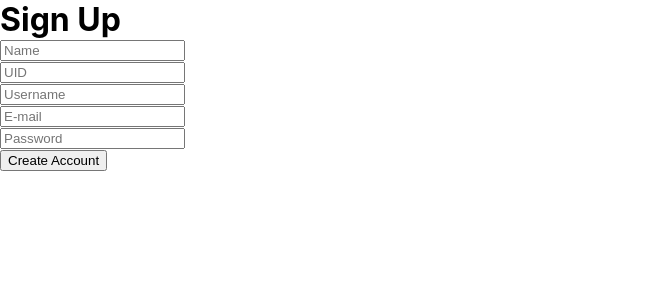
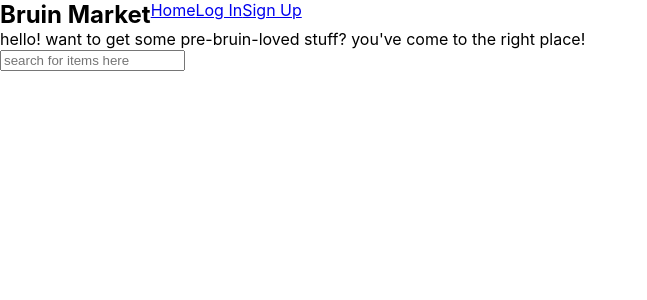
Before and after one commit to ashi72/budget-amazon, a React (Create React App) app: page / in a window 1280 px wide. Shown: the top 300 px of the page, without its empty margins (0-647 px from the left). Built offline with nearby package versions, Linux system fonts and the light colour scheme.

Commit message:
Add React Router, navigation bar, and homepage
- Added React Router for page routing purposes
- Added navigation bar to be able to switch between pages
- Added homepage with dummy "search" bar

```diff
--- a/package.json
+++ b/package.json
@@ -8,6 +8,7 @@
     "@testing-library/user-event": "^13.5.0",
     "react": "^17.0.2",
     "react-dom": "^17.0.2",
+    "react-router-dom": "^6.2.1",
     "react-scripts": "5.0.0",
     "web-vitals": "^2.1.4"
   },
--- a/src/App.js
+++ b/src/App.js
@@ -1,11 +1,20 @@
+import { BrowserRouter, Routes, Route } from 'react-router-dom'
 import './App.css';
+import Home from "./components/Home"
 import Signup from './signup'
+import SignIn from "./components/SignIn"
+import NavBar from "./components/NavBar";
 
 function App() {
   return (
-    <div className='App'>
-      <Signup/>
-    </div>
+    <BrowserRouter>
+        <NavBar/>
+        <Routes>
+            <Route path="/" element={<Home />} />
+            <Route path="/login" element={<SignIn />} />
+            <Route path="/register" element={<Signup />} />
+        </Routes>
+    </BrowserRouter>
   );
 }
 
--- /dev/null
+++ b/src/components/Home.js
@@ -0,0 +1,10 @@
+const Home = () => {
+    return (
+        <>
+            <p>hello! want to get some pre-bruin-loved stuff? you've come to the right place!</p>
+            <input type="text" placeholder="search for items here"/>
+        </>
+    )
+}
+
+export default Home
--- /dev/null
+++ b/src/components/NavBar.js
@@ -0,0 +1,16 @@
+import { Link } from 'react-router-dom'
+
+const NavBar = () => {
+    return (
+        <nav style={{display: 'flex'}}>
+            <h1>Bruin Market</h1>
+            <div>
+                <Link to="/">Home</Link>
+                <Link to="/login">Log In</Link>
+                <Link to="/register">Sign Up</Link>
+            </div>
+        </nav>
+    )
+}
+
+export default NavBar
```
Also changed, not shown: src/services/login.js (added, +9 -0 lines), 1 other file (tests, documents, lock files or other folders).
